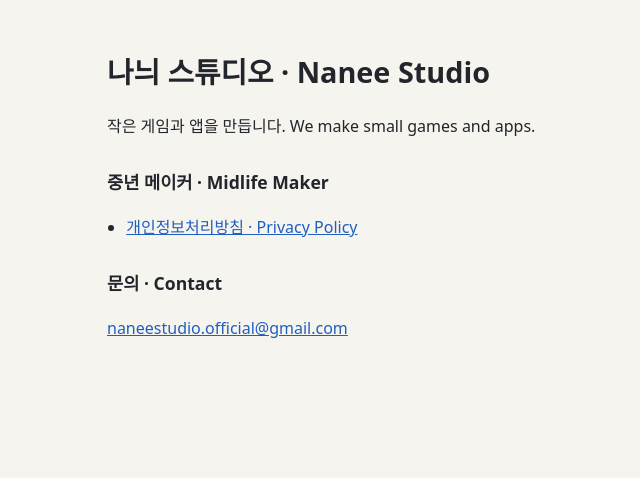
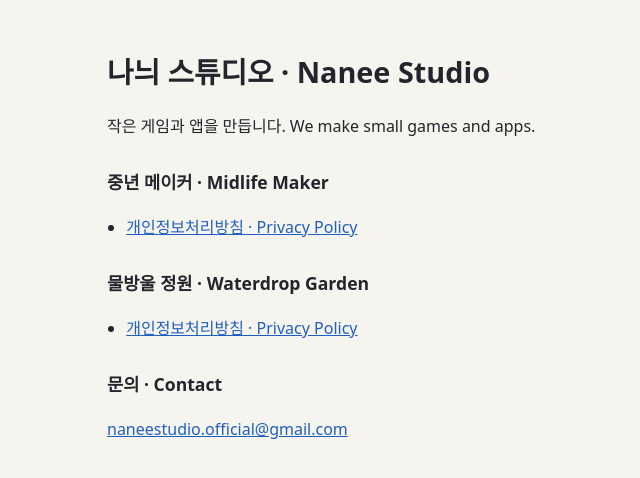
Before and after one commit to naneestudio/naneestudio.github.io, a plain HTML site: page index.html in a window 1280 px wide. Shown: the whole page, without its empty margins (173-813 px from the left). Drawn offline with Linux system fonts and the light colour scheme.

Commit message:
Add Waterdrop Garden to studio home page

```diff
--- a/index.html
+++ b/index.html
@@ -22,6 +22,10 @@
 <ul>
   <li><a href="midlife-maker/privacy/">개인정보처리방침 · Privacy Policy</a></li>
 </ul>
+<h2>물방울 정원 · Waterdrop Garden</h2>
+<ul>
+  <li><a href="waterdrop-garden/privacy/">개인정보처리방침 · Privacy Policy</a></li>
+</ul>
 <h2>문의 · Contact</h2>
 <p><a href="mailto:naneestudio.official@gmail.com">naneestudio.official@gmail.com</a></p>
 </main>
```
